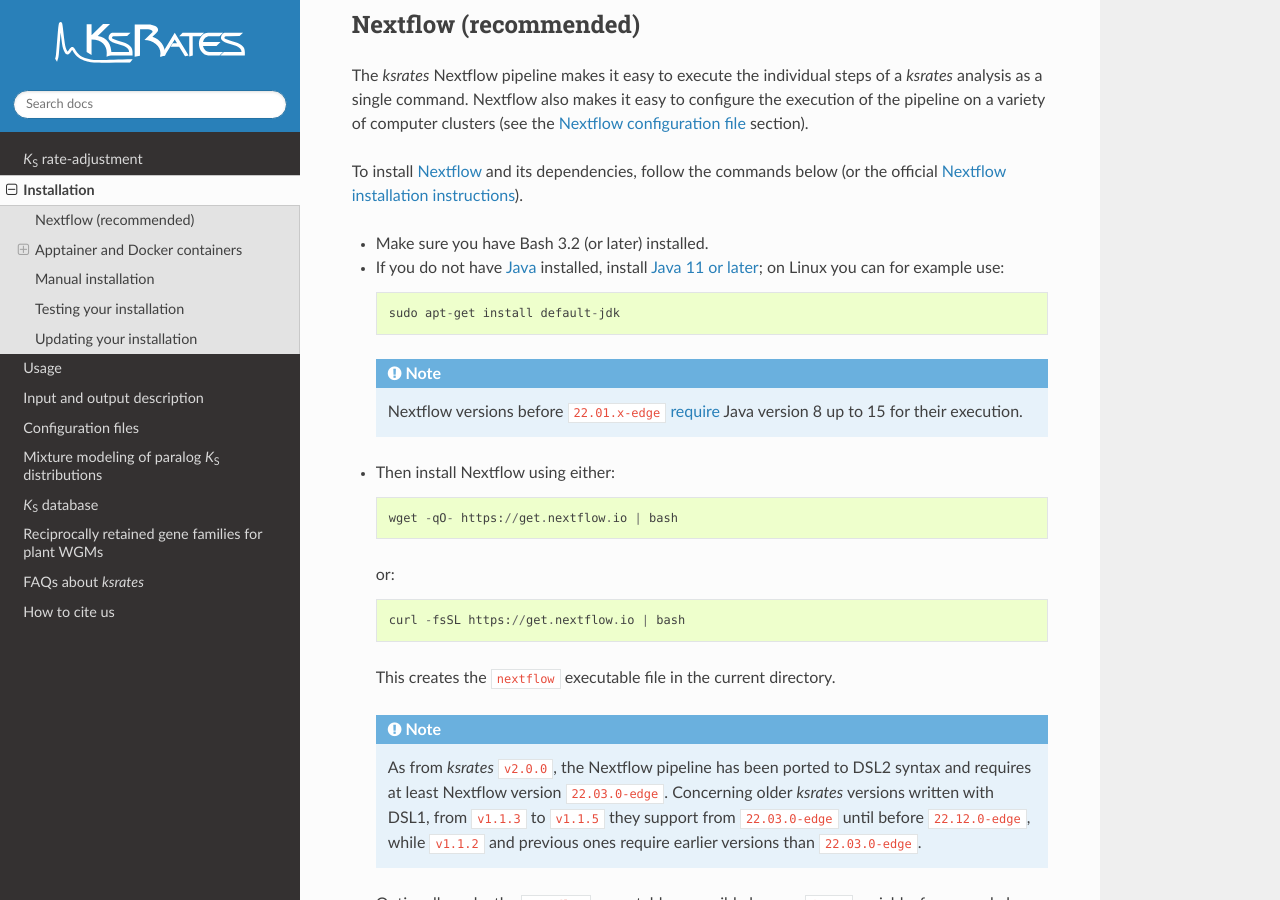
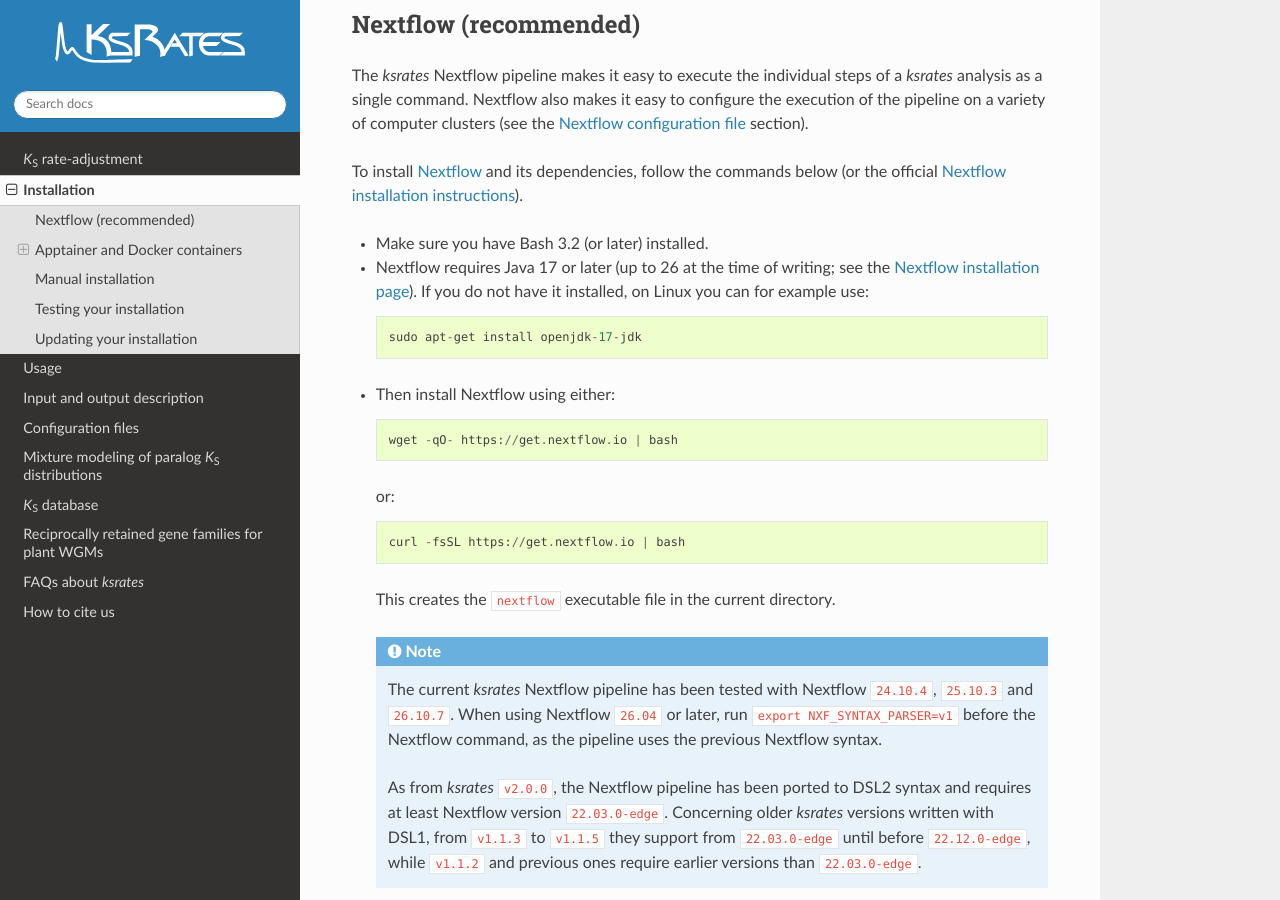
Before and after one commit to VIB-PSB/ksrates, a Sphinx documentation site: the page built from docs/installation.rst, in a window 1280 px wide and 900 px high, scrolled down 440 px. Built offline with Sphinx 7.4.7 and the Read the Docs theme 3.1.0, drawn with Linux system fonts in a browser that asks for light colours.

Commit message:
Docs: install Java 17, mention tested NF versions

```diff
--- a/docs/installation.rst
+++ b/docs/installation.rst
@@ -16,12 +16,9 @@ To install `Nextflow <https://www.nextflow.io>`__ and its dependencies, follow t
 
 *   Make sure you have Bash 3.2 (or later) installed.
 
-*   If you do not have `Java <https://www.oracle.com/java/>`__ installed, install `Java 11 or later <https://www.oracle.com/java/technologies/javase-downloads.html>`__; on Linux you can for example use::
+*   Nextflow requires Java 17 or later (up to 26 at the time of writing; see the `Nextflow installation page <https://docs.seqera.io/nextflow/install>`__). If you do not have it installed, on Linux you can for example use::
 
-        sudo apt-get install default-jdk
-
-   .. note::
-      Nextflow versions before ``22.01.x-edge`` `require <https://www.nextflow.io/blog/2022/evolution-of-nextflow-runtime.html>`__ Java version 8 up to 15 for their execution.
+        sudo apt-get install openjdk-17-jdk
 
 *   Then install Nextflow using either::
 
@@ -35,6 +32,8 @@ To install `Nextflow <https://www.nextflow.io>`__ and its dependencies, follow t
     This creates the ``nextflow`` executable file in the current directory.
 
    .. note::
+      The current *ksrates* Nextflow pipeline has been tested with Nextflow ``24.10.4``, ``25.10.3`` and ``26.10.7``. When using Nextflow ``26.04`` or later, run ``export NXF_SYNTAX_PARSER=v1`` before the Nextflow command, as the pipeline uses the previous Nextflow syntax.
+
       As from `ksrates` ``v2.0.0``, the Nextflow pipeline has been ported to DSL2 syntax and requires at least Nextflow version ``22.03.0-edge``. Concerning older `ksrates` versions written with DSL1, from ``v1.1.3`` to ``v1.1.5`` they support from ``22.03.0-edge`` until before ``22.12.0-edge``, while ``v1.1.2`` and previous ones require earlier versions than ``22.03.0-edge``.
 
 *   Optionally make the ``nextflow`` executable accessible by your ``$PATH`` variable, for example by moving it::
```
